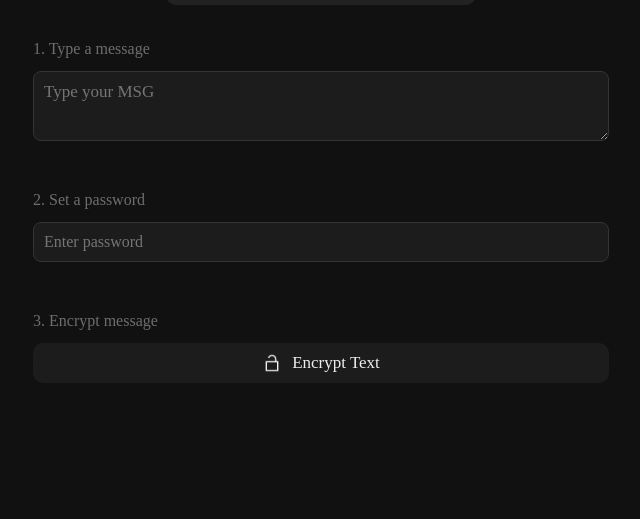
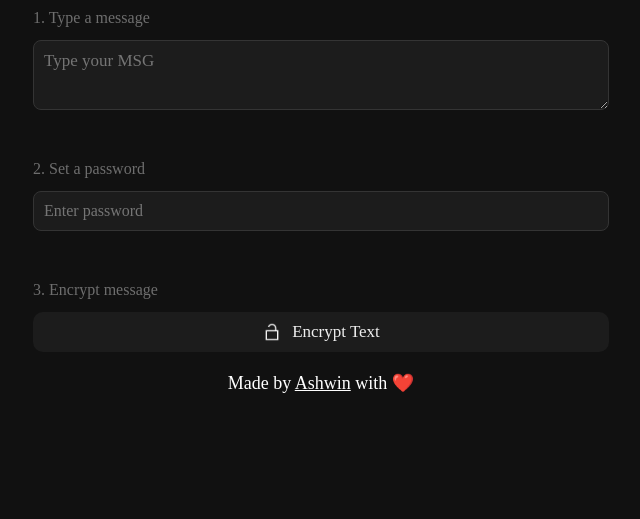
Before and after one commit to MrAshwin2142/text-to-emoji.github.io, a plain HTML site: page index.html in a window 1280 px wide. Shown: the part 281-800 px from the top of the page, without its empty margins (319-959 px from the left). Drawn offline with Linux system fonts and the light colour scheme.

Commit message:
update footer and live demo link

```diff
--- a/index.html
+++ b/index.html
@@ -5,7 +5,7 @@
     <meta charset="UTF-8">
     <meta http-equiv="X-UA-Compatible" content="IE=edge">
     <meta name="viewport" content="width=device-width, initial-scale=1.0">
-    <title>Document</title>
+    <title>txeToEmji</title>
     <link rel="stylesheet" href="style.css">
 </head>
 
@@ -41,6 +41,7 @@
         </div>
             <div id="result">
             </div>
+            <div class="footer">Made by <a href="https://mrashwin2142.github.io/portfoli.github.io/">Ashwin</a> with ❤️ </div>
     </div>
     <script src="script.js"></script>
 </body>
--- a/style.css
+++ b/style.css
@@ -141,9 +141,11 @@
   display: none;
   margin-top: 40px;
 }
-.copyimg>img{
-  width: 10px;
-
+.footer{
+  font-size: large;
+  width: 100%;
+  margin: 20px;
+  text-align: center;
 }
 @media source and (min-width:600px){
   #result{
```
Also changed, not shown: 1 other file.
